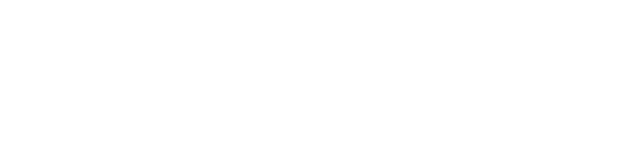
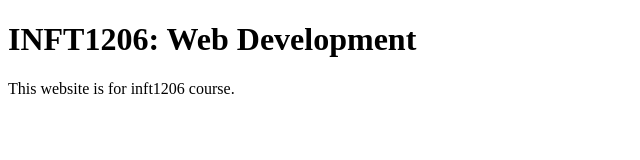
Before and after one commit to farwhorl/inft1206w26sec8, a plain HTML site: page index.html in a window 1280 px wide. Shown: the whole page, without its empty margins (0-640 px from the left). Drawn offline with Linux system fonts and the light colour scheme.

Commit message:
update index.html
add the the content to the template for index.html with two tags h1 and p

```diff
--- a/index.html
+++ b/index.html
@@ -6,6 +6,7 @@
     <title>Document</title>
 </head>
 <body>
-
+    <h1>INFT1206: Web Development</h1>
+    <p>This website is for inft1206 course.</p>
 </body>
 </html>
```
